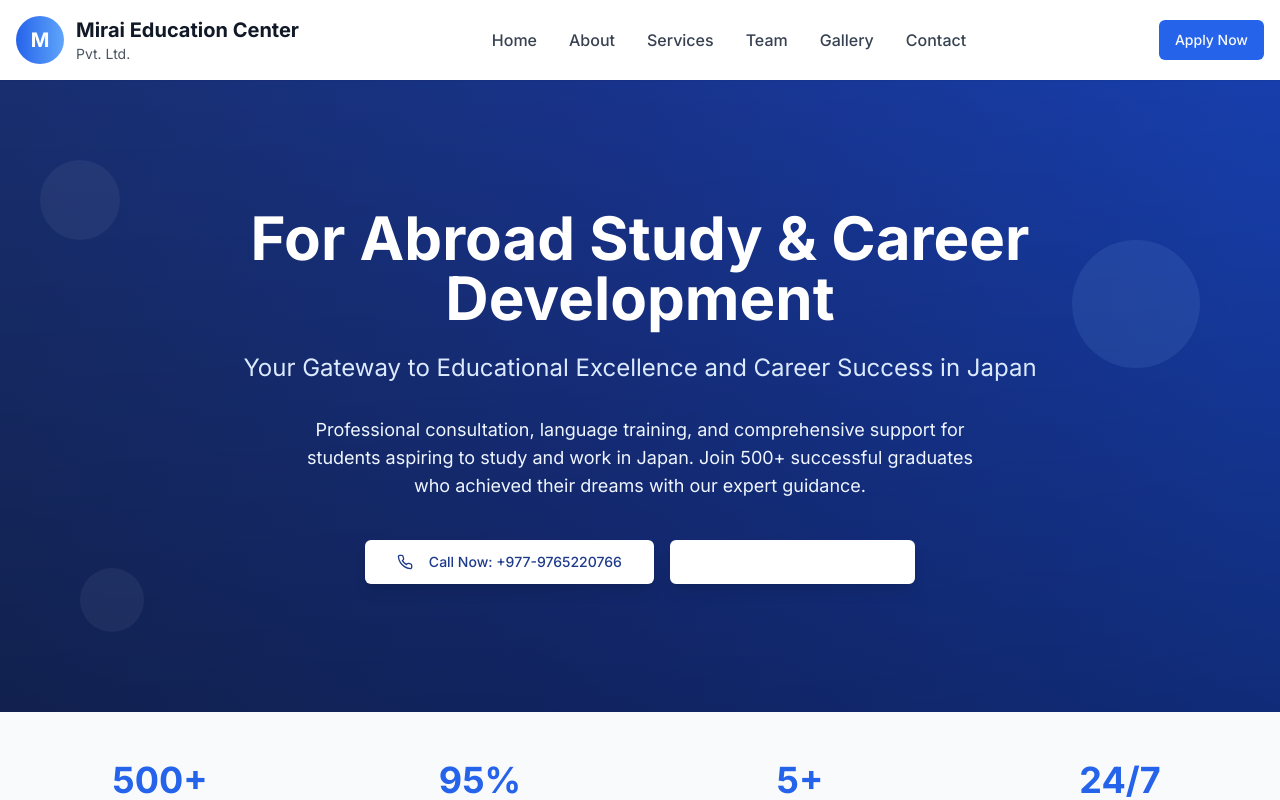
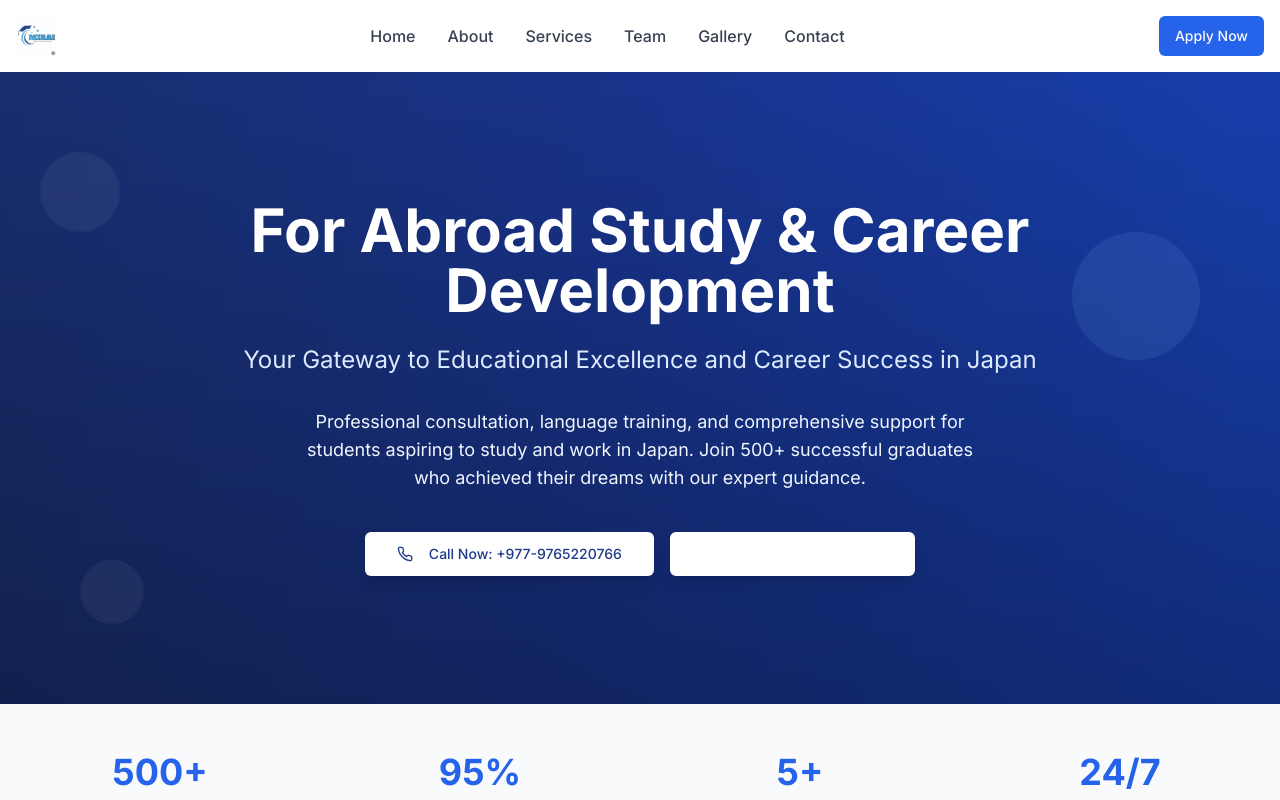
Before and after one commit to Peyond-iot/mirai-education-nexus, a React (Vite) app: page / in a window 1280 px wide. Shown: the top 800 px of the page. Built offline with nearby package versions, Linux system fonts and the light colour scheme.

Commit message:
Fix: Update logo in header
Replaced the existing logo with the new one.

```diff
--- a/src/pages/Index.tsx
+++ b/src/pages/Index.tsx
@@ -1,4 +1,3 @@
-
 import { useState } from 'react';
 import { Phone, Mail, MapPin, Clock, ArrowRight, Users, Award, Globe, Heart, Menu, X } from 'lucide-react';
 import { Button } from '@/components/ui/button';
@@ -53,13 +52,11 @@ const Index = () => {
         <div className="container mx-auto px-4 py-4">
           <div className="flex items-center justify-between">
             <div className="flex items-center space-x-3">
-              <div className="w-12 h-12 bg-gradient-to-r from-blue-600 to-blue-400 rounded-full flex items-center justify-center">
-                <span className="text-white font-bold text-xl">M</span>
-              </div>
-              <div>
-                <h1 className="text-xl font-bold text-gray-900">Mirai Education Center</h1>
-                <p className="text-sm text-gray-600">Pvt. Ltd.</p>
-              </div>
+              <img
+                src="/lovable-uploads/6bf7752a-b647-4c92-9ba9-7a53124aaa68.png"
+                alt="Mirai Education Center Logo"
+                className="h-10 w-auto"
+              />
             </div>
 
             {/* Desktop Navigation */}
@@ -330,13 +327,11 @@ const Index = () => {
           <div className="grid md:grid-cols-4 gap-8">
             <div className="md:col-span-2">
               <div className="flex items-center space-x-3 mb-4">
-                <div className="w-10 h-10 bg-gradient-to-r from-blue-600 to-blue-400 rounded-full flex items-center justify-center">
-                  <span className="text-white font-bold">M</span>
-                </div>
-                <div>
-                  <h4 className="text-xl font-bold">Mirai Education Center</h4>
-                  <p className="text-gray-400 text-sm">Pvt. Ltd.</p>
-                </div>
+                <img
+                  src="/lovable-uploads/6bf7752a-b647-4c92-9ba9-7a53124aaa68.png"
+                  alt="Mirai Education Center Logo"
+                  className="h-10 w-auto"
+                />
               </div>
               <p className="text-gray-400 mb-4 max-w-md">
                 Your trusted partner for Japanese education and career opportunities. Located in Putalisadak, Kathmandu, we've been guiding students to success since 2081.
```
Also changed, not shown: public/lovable-uploads/6bf7752a-b647-4c92-9ba9-7a53124aaa68.png (added).
